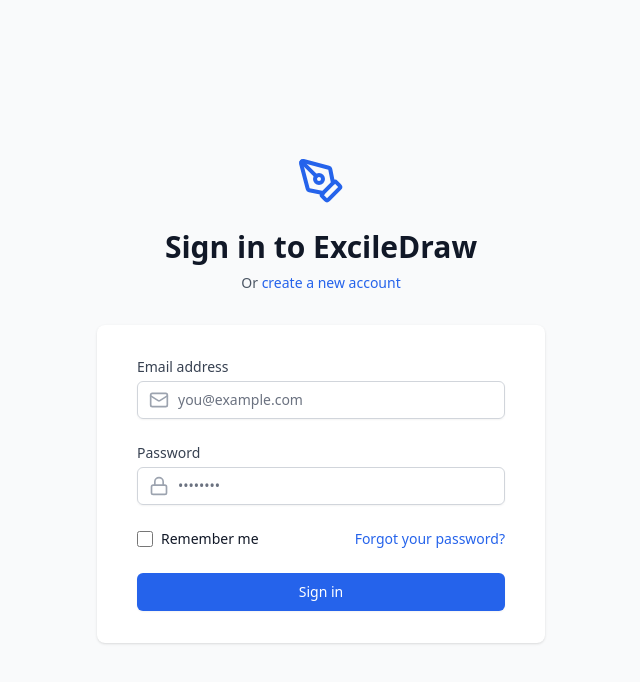
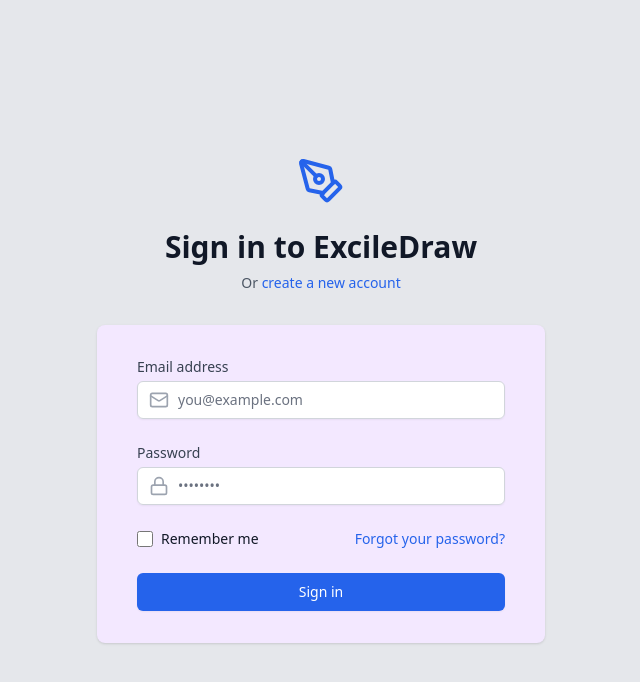
Before and after one commit to adnan7398/Draw-App, a Next.js app in the folder apps/excelidraw-frontend/: page /signin in a window 1280 px wide. Shown: the top 682 px of the page, without its empty margins (319-959 px from the left). Built offline with nearby package versions, Linux system fonts and the light colour scheme.

Commit message:
somechanges

```diff
--- a/apps/excelidraw-frontend/app/signin/page.tsx
+++ b/apps/excelidraw-frontend/app/signin/page.tsx
@@ -4,6 +4,7 @@
 import { BACKEND_URL } from '@/config';
 import axios from 'axios';
 import {useRouter }from 'next/navigation';
+import { ROOM_URL } from '@/config';
 
 function SignIn() {
   const [email, setEmail] = useState('');
@@ -18,7 +19,7 @@
     try {
       const res = await axios.post(`${BACKEND_URL}/signin`);
       alert("you are  successfully singend in !");
-      Router.push(`${BACKEND_URL}/canvas/`);
+      Router.push(`${ROOM_URL}`);
     } catch (error: any) {
       alert(`Error: ${error.response?.data?.message || "Something went wrong"}`);
     } finally {
@@ -27,7 +28,7 @@
   };
 
   return (
-    <div className="min-h-screen bg-gray-50 flex flex-col justify-center py-12 sm:px-6 lg:px-8">
+    <div className="min-h-screen bg-gray-200 flex flex-col justify-center py-12 sm:px-6 lg:px-8">
       <div className="sm:mx-auto sm:w-full sm:max-w-md">
         <div className="flex justify-center">
           <PenTool className="h-12 w-12 text-blue-600" />
@@ -44,7 +45,7 @@
       </div>
 
       <div className="mt-8 sm:mx-auto sm:w-full sm:max-w-md">
-        <div className="bg-white py-8 px-4 shadow sm:rounded-lg sm:px-10">
+        <div className="bg-purple-100 py-8 px-4 shadow sm:rounded-lg sm:px-10">
           <form className="space-y-6" onSubmit={handleSubmit}>
             <div>
               <label htmlFor="email" className="block text-sm font-medium text-gray-700">
--- a/apps/excelidraw-frontend/config.ts
+++ b/apps/excelidraw-frontend/config.ts
@@ -1,2 +1,3 @@
 export const BACKEND_URL = "http://localhost:3002"
 export const WS_URL = "ws://localhost:8080"
+export const ROOM_URL  = "http://localhost:3000"
```
